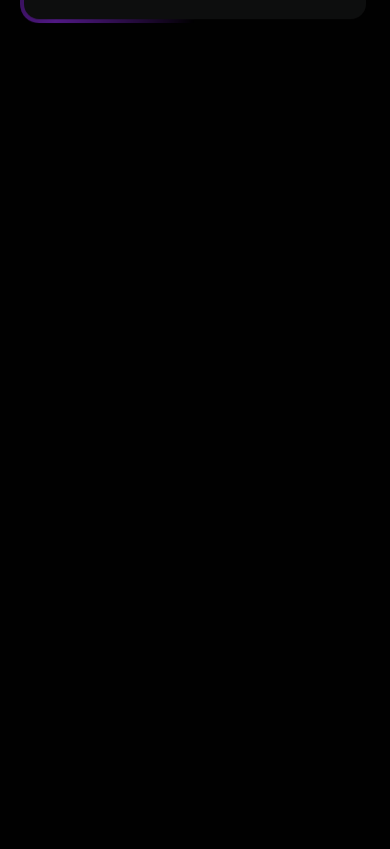
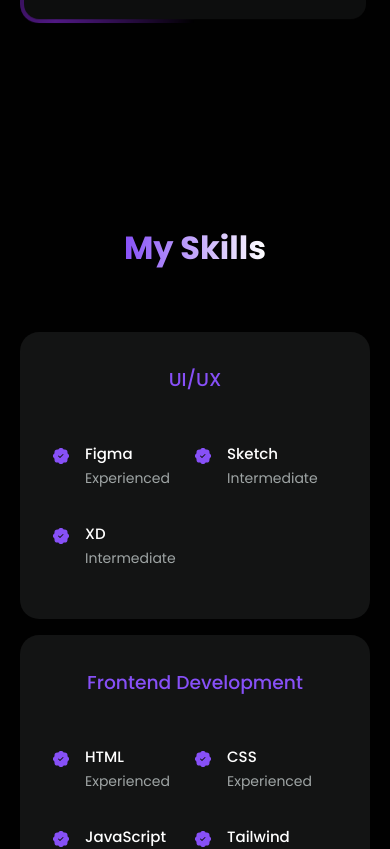
Before and after one commit to Prasanth-Nagulapalli/my-portfolio, a React (Create React App) app: page / in a window 390 px wide. Shown: the part 3440-4289 px from the top of the page. Built offline with nearby package versions, Linux system fonts and the light colour scheme.

Commit message:
skills section added

```diff
--- a/src/App.js
+++ b/src/App.js
@@ -2,6 +2,7 @@
 import Header from "./components/Header";
 import About from "./components/About";
 import Services from "./components/Services";
+import Skills from './components/Skills'
 function App() {
   return (
     <>
@@ -9,7 +10,7 @@
       <Header />
       <About />
       <Services />
-      <div style={{ height: "500vh" }}></div>
+      <Skills />
     </>
   );
 }
--- /dev/null
+++ b/src/components/Skills/SkillCard/SkillCard.css
@@ -0,0 +1,51 @@
+.skill__card{
+    padding: 30px 40px;
+    border: 1px solid transparent;
+    transition:var(--transition);
+    border-radius: var(--border-radius-3);
+    background: rgba(var(--card-rgb), 0.1);
+}
+
+.skill__card:hover{
+    background: transparent;
+    border-color: var(--color-primary);
+    cursor: default;
+}
+
+.skill__card h3{
+    text-align: center;
+    margin-bottom: 2rem;
+    color:var(--color-primary);
+}
+
+.skill__card .skill__content{
+    display: grid;
+    grid-template-columns: 1fr 1fr;
+    row-gap: 2rem;
+}
+
+.skill__card .skill__details{
+    display: flex;
+    gap: 1rem;
+}
+.skill__card .skill__icon{
+    margin-top: 6px;
+    color: var(--color-primary);
+}
+.skill__card .skill__details .skill__name{
+    font-size: 15px;
+    font-weight: 500;
+}
+.skill__card .skill__details .skill__level{
+  font-size: 14px;
+}
+
+
+@media (max-width: 350px) {
+    .skill__card .skill__details .skill__name{
+        font-size: 12px;
+    }
+    .skill__card .skill__details .skill__level{
+        font-size: 10px;
+    }
+}
--- /dev/null
+++ b/src/components/Skills/SkillCard/index.jsx
@@ -0,0 +1,24 @@
+import React from "react";
+import { BsPatchCheckFill } from "react-icons/bs";
+import "./SkillCard.css";
+
+const SkillCard = ({ title, data }) => {
+  return (
+    <div className="skill__card">
+      <h3>{title}</h3>
+      <div className="skill__content">
+        {data.map((list, index) => (
+          <article className="skill__details" key={index}>
+            <BsPatchCheckFill className="skill__icon" />
+            <div>
+              <h4 className="skill__name">{list.skill}</h4>
+              <small className="text__muted skill__level">{list.level}</small>
+            </div>
+          </article>
+        ))}
+      </div>
+    </div>
+  );
+};
+
+export default SkillCard;
--- /dev/null
+++ b/src/components/Skills/Skills.css
@@ -0,0 +1,35 @@
+#skill .skill__container{
+    display: grid;
+    grid-template-columns: 1fr 1fr 1fr;
+    gap: 20px;
+}
+
+
+
+
+
+/* ======= MEDIA QUERIES (MEDIUM DEVICES) */
+@media screen and (max-width:1024px){
+   #skill .skill__container{
+       grid-template-columns: 1fr;
+   }
+   #skill .skill__container>.skill__card{
+    width: 80%;
+    padding: 2rem;
+    margin: 0 auto;
+  }
+  #skill .skill__content{
+      padding: 1rem;
+  }
+ }
+
+ /* ======= MEDIA QUERIES (SMALL DEVICES) */
+ @media screen and (max-width:600px){
+    #skill .skill__container{
+        gap: 1rem;
+    }
+    #skill .skill__container > .skill__card{
+        width: 100%;
+        padding: 2rem 1rem;
+    }
+ }
--- /dev/null
+++ b/src/components/Skills/index.jsx
@@ -0,0 +1,28 @@
+import React from 'react'
+import "./Skills.css"
+import SkillCard from './SkillCard'
+import { experience } from '../../data'
+
+const Skills = () => {
+  return (
+    <section id="skill">
+      <div className="section__wrapper">
+          <div className="section__header center">
+           <h2 className='primary__title'>My Skills</h2>
+          </div>
+          <div className="skill__container">
+             {
+                experience.map((list,index)=>(
+                   <SkillCard
+                   {...list}
+                   key={index}
+                   />
+                ))
+             }
+          </div>
+      </div>
+    </section>
+  )
+}
+
+export default Skills
```
